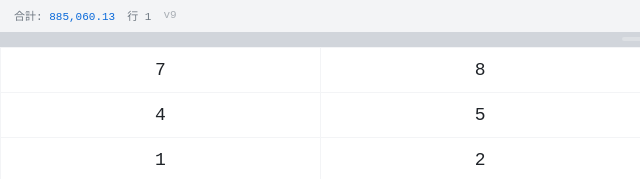
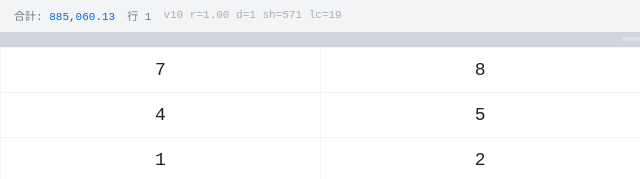
Before and after one commit to pluteus/memo_calc, a plain HTML site: page index.html in a window 1280 px wide. Shown: the part 480-659 px from the top of the page, 0-640 px from the left. Drawn offline with Linux system fonts and the light colour scheme.

Commit message:
診断表示つきv10（実測率をフッターに表示）

```diff
--- a/index.html
+++ b/index.html
@@ -289,7 +289,7 @@ body {
 <div id="footer">
   <span>合計: <span id="status-sum">—</span></span>
   <span id="status-pos">行 1</span>
-  <span id="status-ver" style="opacity:.55;">v9</span>
+  <span id="status-ver" style="opacity:.55;">v10</span>
   <span id="status-rot" style="display:none;color:var(--cyan);"></span>
   <span id="status-kbhidden" style="display:none;color:var(--cyan);">キーボード非表示中（エディタをタップで再表示）</span>
   <span id="status-voice" style="display:none;color:var(--red);">● 音声入力中</span>
@@ -498,6 +498,7 @@ function resizeCanvas() {
  * scrollHeight を読み、実効行高を直接測る。行番号・結果・Canvasのすべてを
  * この実測値に合わせ、測定値が公称の0.8〜2倍を外れたら誤検出として使わない。 */
 let effLHCache = { key: '', lh: 0 };
+let lastSh = 0, lastLc = 0;
 function effLineHeight() {
   const LH = lineHeight();
   try {
@@ -510,6 +511,7 @@ function effLineHeight() {
       ta.style.height = '40px';
       const sh = ta.scrollHeight;
       ta.style.height = prevH;
+      lastSh = sh; lastLc = lineCount;
       if (sh > 40) {
         const eff = (sh - 20) / lineCount;
         if (isFinite(eff) && eff > LH * 0.8 && eff < LH * 2) lh = eff;
@@ -523,6 +525,8 @@ function textScaleRatio() { return effLineHeight() / lineHeight(); }
 
 function drawHighlight(lines, scrollTop, scrollLeft) {
   const ratio = textScaleRatio();
+  const verEl = document.getElementById('status-ver');
+  if (verEl) verEl.textContent = `v10 r=${ratio.toFixed(2)} d=${window.devicePixelRatio || 1} sh=${lastSh} lc=${lastLc}`;
   const LH = lineHeight() * ratio;
   ctx.clearRect(0, 0, canvas.width, canvas.height);
   ctx.font = `${fontSize * ratio}px "JetBrains Mono","Fira Code","Courier New",monospace`;
--- a/sw.js
+++ b/sw.js
@@ -2,7 +2,7 @@
 // 実ファイルとして保存することで、blob URL登録の問題（多くのブラウザでService Workerの
 // スクリプトURLにblob:を使えない）を回避し、インストール時にアプリ本体を事前キャッシュする。
 
-const CACHE = 'memo-calc-v9';
+const CACHE = 'memo-calc-v10';
 const SHELL = [
   './',
   './index.html',
```
